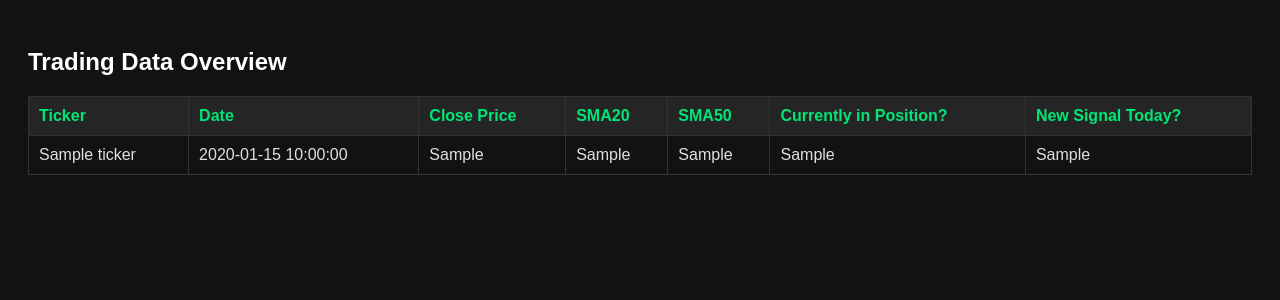
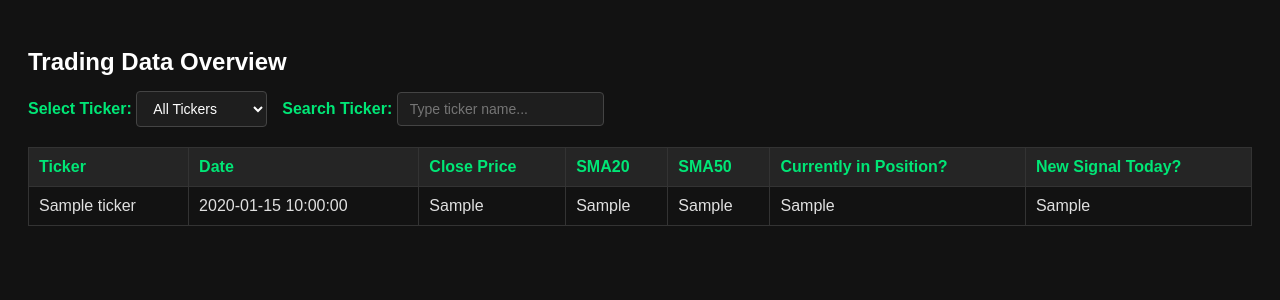
Before and after one commit to sarishtshreshth0/Algo_trading, a Flask app: template templates/index.html in a window 1280 px wide. Shown: the top 300 px of the page. Run offline with Flask 3, Linux system fonts and the light colour scheme; the template is opened without the code that fills it: most values are stand-ins (such as "Sample title", 1, 10 or a date in 2020).

Commit message:
update index

```diff
--- a/templates/index.html
+++ b/templates/index.html
@@ -15,6 +15,36 @@
 
         h2 {
             color: #ffffff;
+            margin-bottom: 15px;
+        }
+
+        .filter-container {
+            margin-bottom: 20px;
+            display: flex;
+            gap: 15px;
+            align-items: center;
+            flex-wrap: wrap;
+        }
+
+        .filter-container label {
+            font-weight: bold;
+            color: #00e676;
+        }
+
+        .filter-container select,
+        .filter-container input {
+            background-color: #1e1e1e;
+            color: #ffffff;
+            border: 1px solid #444;
+            padding: 8px 12px;
+            border-radius: 4px;
+            font-size: 14px;
+            outline: none;
+        }
+
+        .filter-container select:focus,
+        .filter-container input:focus {
+            border-color: #00e676;
         }
 
         table {
@@ -47,13 +77,42 @@
             color: #00e676;
             font-weight: bold;
         }
+
+        .no-records {
+            display: none;
+            color: #ff5252;
+            margin-top: 15px;
+            font-weight: bold;
+        }
     </style>
 </head>
 
 <body>
     <h2>Trading Data Overview</h2>
+
+    <div class="filter-container">
+        <div>
+            <label for="tickerSelect">Select Ticker:</label>
+            <select id="tickerSelect" onchange="onFilterChange()">
+                <option value="ALL">All Tickers</option>
+                {% set tickers = [] %}
+                {% for row in data %}
+                {% if row['Ticker'] not in tickers %}
+                {% set _ = tickers.append(row['Ticker']) %}
+                <option value="{{ row['Ticker'] }}">{{ row['Ticker'] }}</option>
+                {% endif %}
+                {% endfor %}
+            </select>
+        </div>
+
+        <div>
+            <label for="tickerInput">Search Ticker:</label>
+            <input type="text" id="tickerInput" placeholder="Type ticker name..." onkeyup="onInputChange()" />
+        </div>
+    </div>
+
     <div style="overflow-x:auto;">
-        <table>
+        <table id="dataTable">
             <thead>
                 <tr>
                     <th>Ticker</th>
@@ -67,8 +126,8 @@
             </thead>
             <tbody>
                 {% for row in data %}
-                <tr>
-                    <td>{{ row['Ticker'] }}</td>
+                <tr data-ticker="{{ row['Ticker'] }}">
+                    <td class="ticker-cell">{{ row['Ticker'] }}</td>
                     <td>{{ row['Date'] }}</td>
                     <td>{{ row['Close Price'] }}</td>
                     <td>{{ row['SMA_20'] }}</td>
@@ -79,7 +138,80 @@
                 {% endfor %}
             </tbody>
         </table>
+        <div id="noRecords" class="no-records">No data found for selected ticker.</div>
     </div>
+
+    <script>
+        function filterTable(filterValue) {
+            const val = filterValue.trim().toUpperCase();
+            const rows = document.querySelectorAll('#dataTable tbody tr');
+            let visibleCount = 0;
+
+            rows.forEach(row => {
+                const ticker = (row.getAttribute('data-ticker') || '').toUpperCase();
+                if (val === 'ALL' || val === '' || ticker.includes(val)) {
+                    row.style.display = '';
+                    visibleCount++;
+                } else {
+                    row.style.display = 'none';
+                }
+            });
+
+            document.getElementById('noRecords').style.display = visibleCount === 0 ? 'block' : 'none';
+        }
+
+        function onFilterChange() {
+            const selectVal = document.getElementById('tickerSelect').value;
+            document.getElementById('tickerInput').value = selectVal === 'ALL' ? '' : selectVal;
+
+            // Update URL hash / slug
+            if (selectVal !== 'ALL') {
+                window.location.hash = selectVal;
+            } else {
+                history.replaceState(null, null, ' ');
+            }
+            filterTable(selectVal);
+        }
+
+        function onInputChange() {
+            const inputVal = document.getElementById('tickerInput').value;
+            document.getElementById('tickerSelect').value = 'ALL';
+            if (inputVal) {
+                window.location.hash = inputVal;
+            } else {
+                history.replaceState(null, null, ' ');
+            }
+            filterTable(inputVal);
+        }
+
+        // Auto-filter on load based on URL hash (slug) or search param
+        window.addEventListener('DOMContentLoaded', () => {
+            let initialFilter = '';
+
+            // Read hash e.g. #RELIANCE.NS
+            if (window.location.hash) {
+                initialFilter = window.location.hash.substring(1);
+            } else {
+                // Read URL query parameter e.g. ?ticker=RELIANCE.NS
+                const urlParams = new URLSearchParams(window.location.search);
+                if (urlParams.has('ticker')) {
+                    initialFilter = urlParams.get('ticker');
+                }
+            }
+
+            if (initialFilter) {
+                document.getElementById('tickerInput').value = initialFilter;
+                const selectEl = document.getElementById('tickerSelect');
+                for (let option of selectEl.options) {
+                    if (option.value.toUpperCase() === initialFilter.toUpperCase()) {
+                        selectEl.value = option.value;
+                        break;
+                    }
+                }
+                filterTable(initialFilter);
+            }
+        });
+    </script>
 </body>
 
 </html>
```
